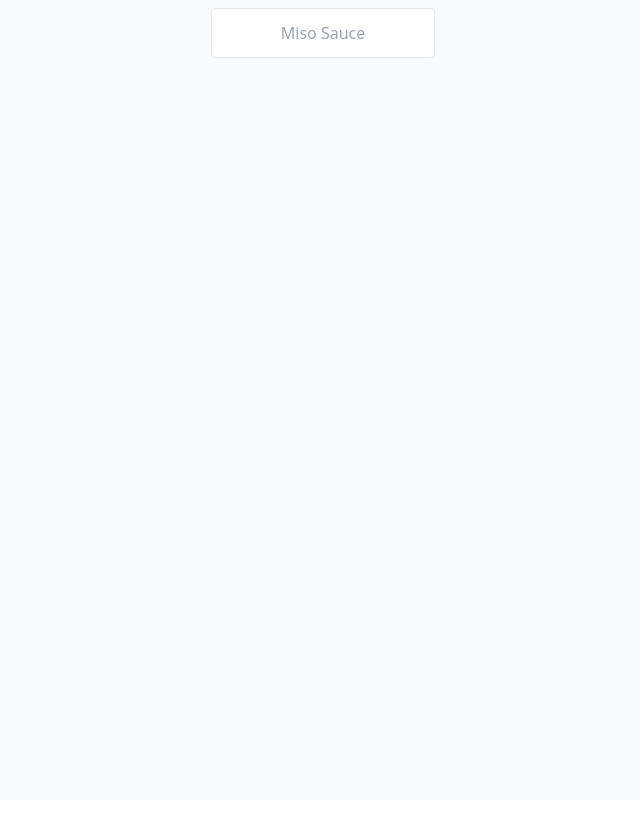
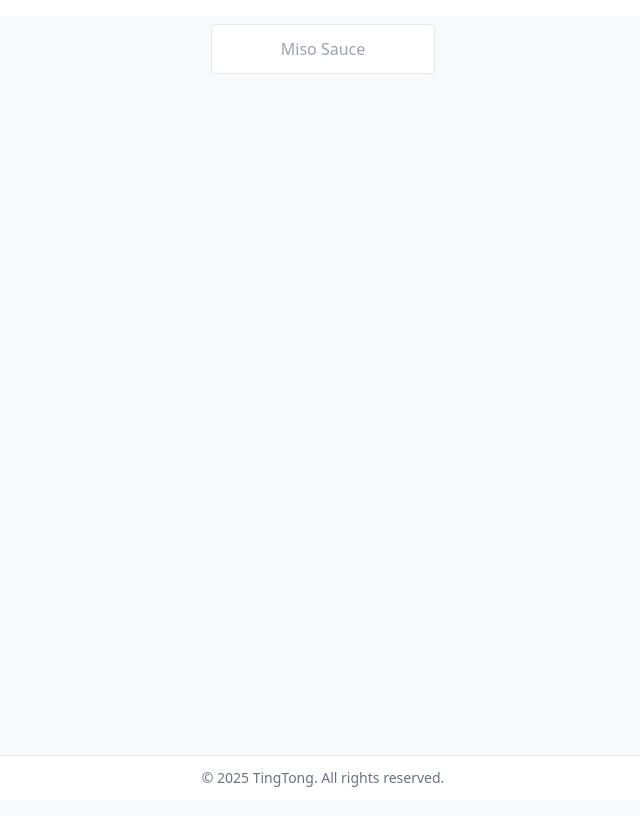
Before and after one commit to athipaty/my-react-app, a React (Create React App) app in the folder client/: page / in a window 1280 px wide. Shown: the whole page, without its empty margins (317-957 px from the left). Built offline with nearby package versions, Linux system fonts and the light colour scheme.

Commit message:
add footter

```diff
--- a/client/src/Sgo.js
+++ b/client/src/Sgo.js
@@ -83,7 +83,7 @@ export function Sgo() {
     : [];
 
   return (
-    <div className="min-h-screen p-2 bg-gray-50 text-center relative flex flex-col items-center">
+    <div className="min-h-screen p-2 bg-gray-50 text-center relative flex flex-col items-center mt-4">
       <div className="max-w-md w-full">
         {/* Search Bar */}
         <input
@@ -205,7 +205,11 @@ export function Sgo() {
             />
           </div>
         )}
+
       </div>
+              <footer className="fixed bottom-0 inset-x-0 border-t bg-white/90 backdrop-blur px-4 py-3 text-center text-sm text-gray-500 z-40">
+  © {new Date().getFullYear()} TingTong. All rights reserved.
+</footer>
     </div>
   );
 }
```
